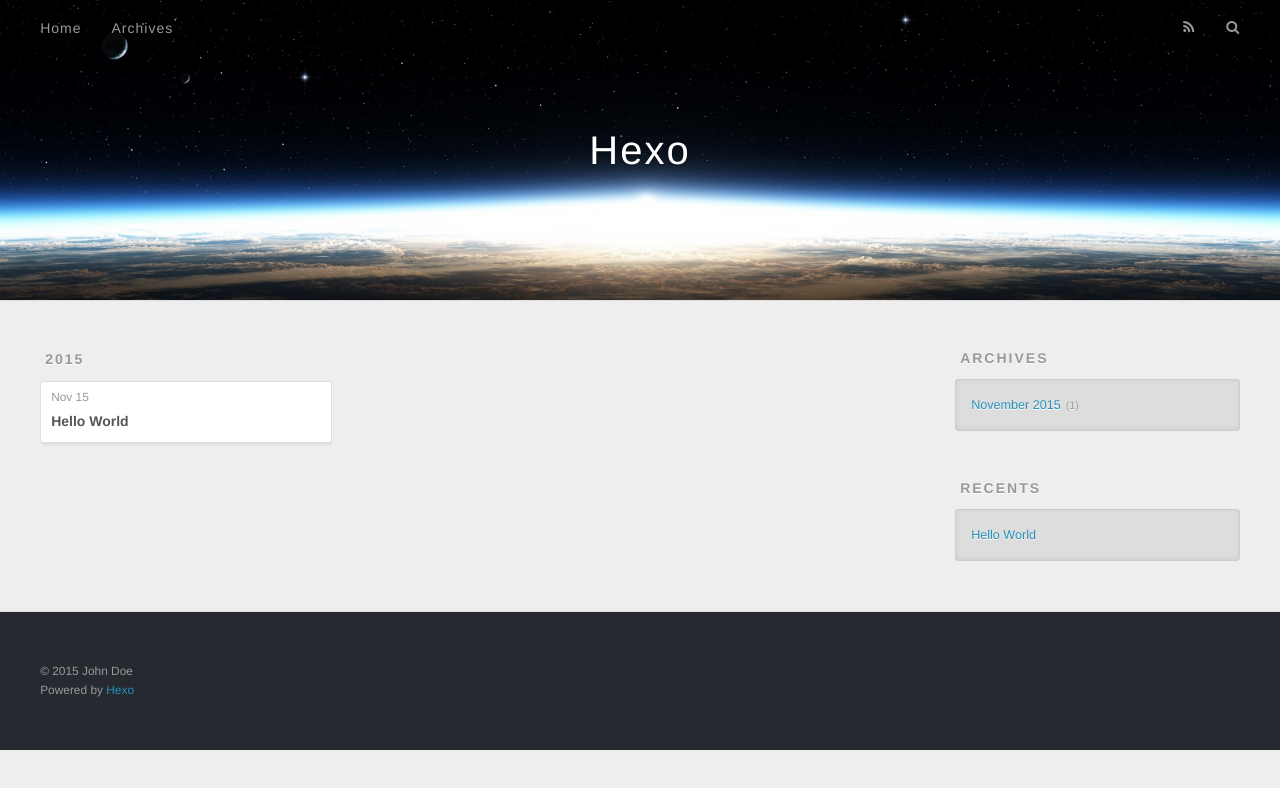
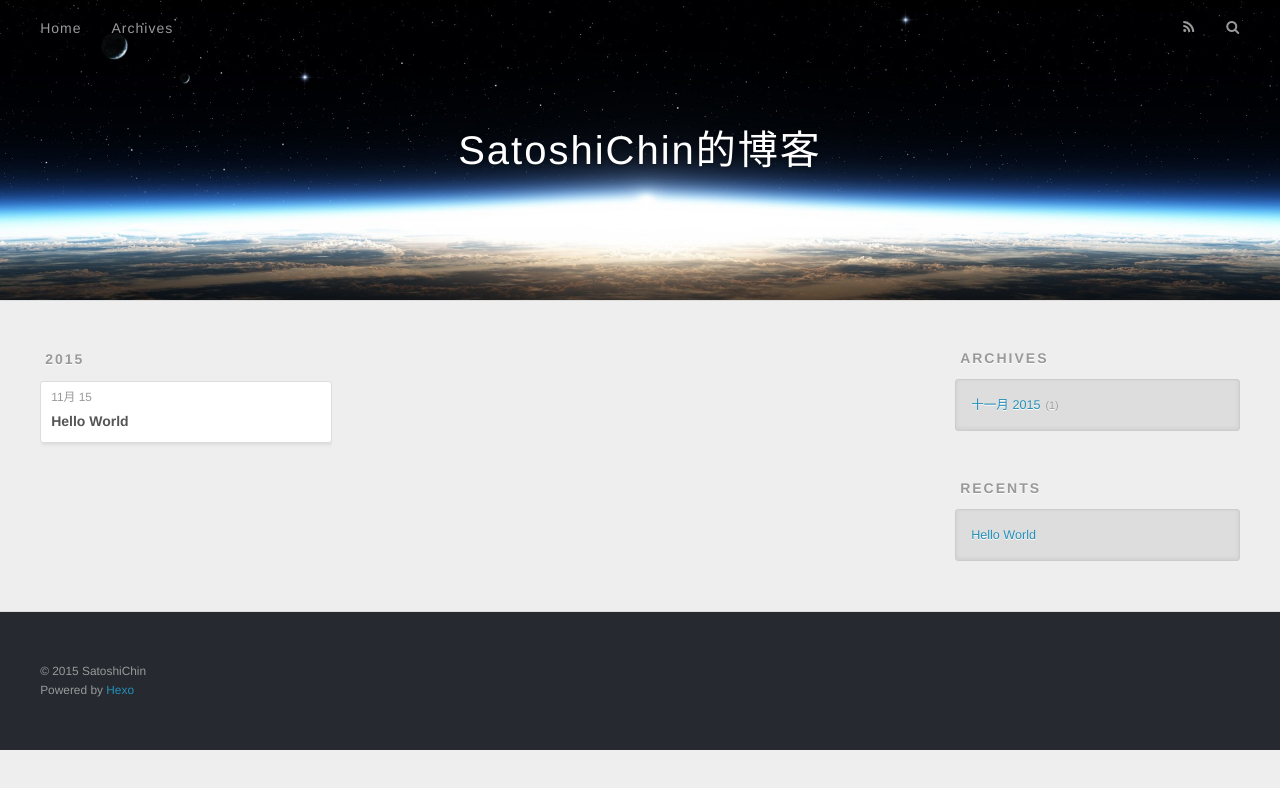
Before and after one commit to YatoSatoshi/YatoSatoshi.github.io, a plain HTML site: page archives/2015/11/index.html in a window 1280 px wide. Drawn offline with nearby package versions, Linux system fonts and the light colour scheme.

Commit message:
Site updated: 2015-11-15 18:05:04

```diff
--- a/archives/2015/11/index.html
+++ b/archives/2015/11/index.html
@@ -3,19 +3,19 @@
 <head>
   <meta charset="utf-8">
 
-  <title>Archives: 2015/11 | Hexo</title>
+  <title>Archives: 2015/11 | SatoshiChin的博客</title>
   <meta name="viewport" content="width=device-width, initial-scale=1, maximum-scale=1">
-  <meta name="description">
+  <meta name="description" content="IT iOS 移动开发">
 <meta property="og:type" content="website">
-<meta property="og:title" content="Hexo">
+<meta property="og:title" content="SatoshiChin的博客">
 <meta property="og:url" content="http://yoursite.com/archives/2015/11/index.html">
-<meta property="og:site_name" content="Hexo">
-<meta property="og:description">
+<meta property="og:site_name" content="SatoshiChin的博客">
+<meta property="og:description" content="IT iOS 移动开发">
 <meta name="twitter:card" content="summary">
-<meta name="twitter:title" content="Hexo">
-<meta name="twitter:description">
+<meta name="twitter:title" content="SatoshiChin的博客">
+<meta name="twitter:description" content="IT iOS 移动开发">
 
-    <link rel="alternative" href="/atom.xml" title="Hexo" type="application/atom+xml">
+    <link rel="alternative" href="/atom.xml" title="SatoshiChin的博客" type="application/atom+xml">
 
 
     <link rel="icon" href="/favicon.png">
@@ -33,7 +33,7 @@
   <div id="header-outer" class="outer">
     <div id="header-title" class="inner">
       <h1 id="logo-wrap">
-        <a href="/" id="logo">Hexo</a>
+        <a href="/" id="logo">SatoshiChin的博客</a>
       </h1>
 
     </div>
@@ -76,7 +76,7 @@
   <div class="archive-article-inner">
     <header class="archive-article-header">
       <a href="/2015/11/15/hello-world/" class="archive-article-date">
-  <time datetime="2015-11-15T07:54:22.000Z" itemprop="datePublished">Nov 15</time>
+  <time datetime="2015-11-15T07:54:22.000Z" itemprop="datePublished">11月 15</time>
 </a>
 
 
@@ -106,7 +106,7 @@
   <div class="widget-wrap">
     <h3 class="widget-title">Archives</h3>
     <div class="widget">
-      <ul class="archive-list"><li class="archive-list-item"><a class="archive-list-link" href="/archives/2015/11/">November 2015</a><span class="archive-list-count">1</span></li></ul>
+      <ul class="archive-list"><li class="archive-list-item"><a class="archive-list-link" href="/archives/2015/11/">十一月 2015</a><span class="archive-list-count">1</span></li></ul>
     </div>
   </div>
 
@@ -133,7 +133,7 @@
 
   <div class="outer">
     <div id="footer-info" class="inner">
-      &copy; 2015 John Doe<br>
+      &copy; 2015 SatoshiChin<br>
       Powered by <a href="http://hexo.io/" target="_blank">Hexo</a>
     </div>
   </div>
```
Also changed, not shown: 2015/11/15/hello-world/index.html (+7 -7 lines), archives/2015/index.html (+12 -12 lines), archives/index.html (+12 -12 lines), index.html (+12 -12 lines), 1 other file.
